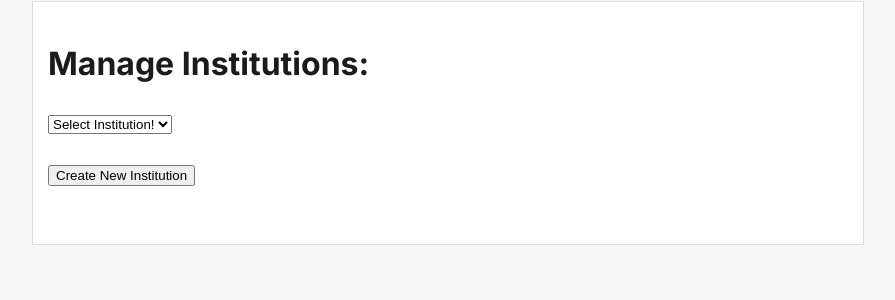
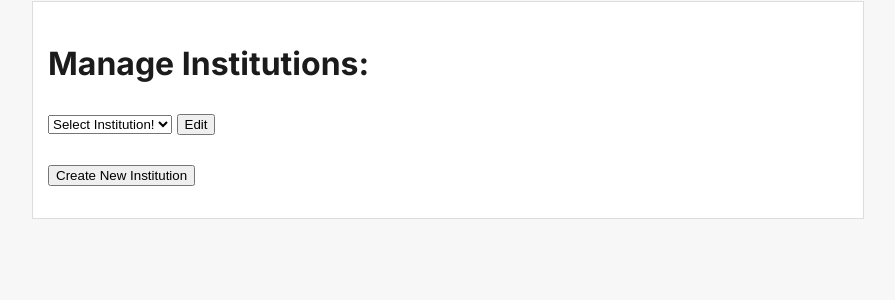
Before and after one commit to avirois/Knowledge4S, a Flask app: template templates/manage_institutions.html in a window 1280 px wide. Shown: the part 117-417 px from the top of the page, without its empty margins (192-1087 px from the left). Run offline with Flask 2, Linux system fonts and the light colour scheme; the template is opened without the code that fills it, so the values that code supplies are empty.

Commit message:
BSPM2021T3-114 Created button for edit specific institution

```diff
--- a/templates/manage_institutions.html
+++ b/templates/manage_institutions.html
@@ -11,11 +11,20 @@
                 <option value="{{istitution[0]}}">{{istitution[1]}}</option>
             {% endfor %}
         </select>
+        <a href="" id="editBtn"><button>Edit</button></a>
     </div>
     </br>
     <div>
         <a href="/create_institution" id="instCreate"><button>Create New Institution</button></a>
     </div>
-    </br>
 </p>
+<script>
+    institution_select = document.getElementById('inst');
+    edit_btn = document.getElementById('editBtn');
+
+    institution_select.onchange = function() {
+        inst = institution_select.value;
+        edit_btn.setAttribute('href', "/edit_institution/" + inst);
+    }
+</script>
 {% endblock %}
```
